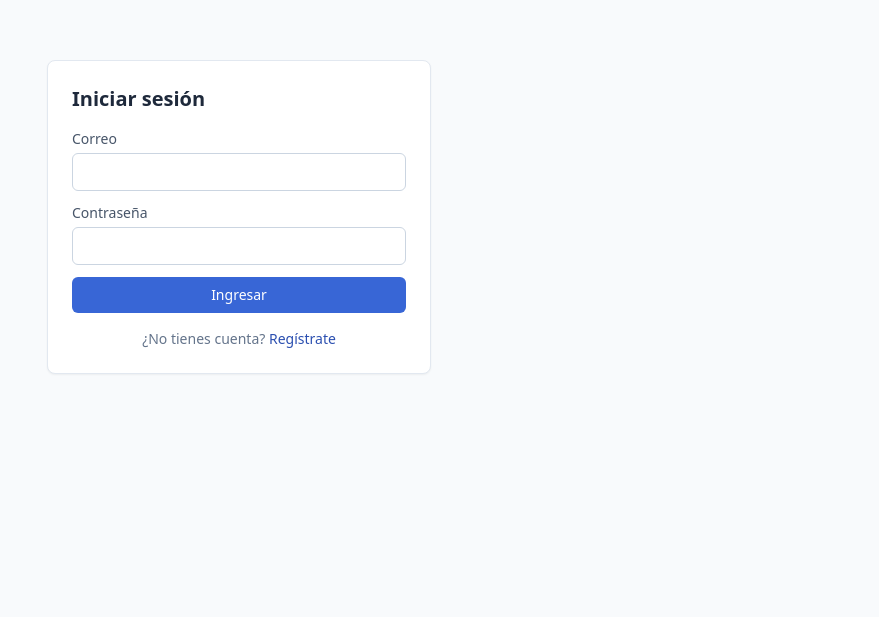
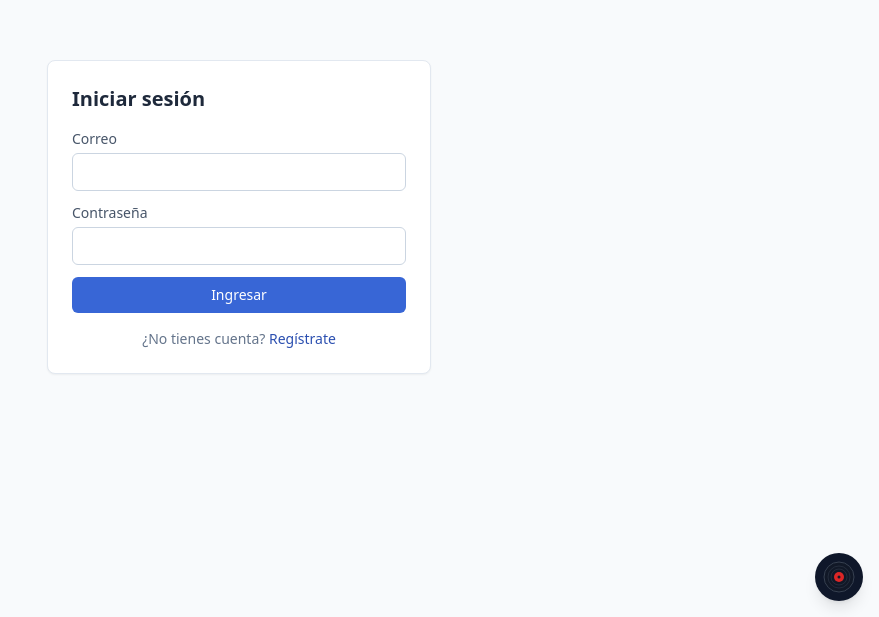
Before and after one commit to Program178690/Agenda_virtual, a React (Vite) app: page /login in a window 1280 px wide. Shown: the part 183-800 px from the top of the page, without its empty margins (401-1280 px from the left). Built offline with nearby package versions, Linux system fonts and the light colour scheme; no server answers.

Commit message:
Agregar easter egg del boton de vinilo (temporal, no fusionar a main)

```diff
--- a/src/App.jsx
+++ b/src/App.jsx
@@ -1,3 +1,4 @@
+import VinylButton from './components/VinylButton';
 import { Routes, Route } from "react-router-dom";
 import { ThemeProvider } from "./context/ThemeContext";
 import Layout from "./components/Layout";
@@ -11,6 +12,7 @@ import Calendario from "./pages/Calendario";
 export default function App() {
   return (
     <ThemeProvider>
+      <VinylButton />
       <Routes>
         <Route path="/login" element={<Login />} />
         <Route path="/registro" element={<Register />} />
--- /dev/null
+++ b/src/components/VinylButton.jsx
@@ -0,0 +1,51 @@
+// src/components/VinylButton.jsx
+import { useRef, useState } from 'react';
+
+export default function VinylButton() {
+  const audioRef = useRef(null);
+  const [sonando, setSonando] = useState(false);
+
+  const toggleSonido = () => {
+    if (!audioRef.current) return;
+
+    if (sonando) {
+      audioRef.current.pause();
+    } else {
+      audioRef.current.play();
+    }
+    setSonando(!sonando);
+  };
+
+  return (
+    <div className="fixed bottom-4 right-4 z-40">
+      <audio
+        ref={audioRef}
+        src="/audio/easter-egg.mp3"
+        onEnded={() => setSonando(false)}
+      />
+      <button
+        onClick={toggleSonido}
+        aria-label="Easter egg"
+        className="w-12 h-12 rounded-full bg-slate-900 dark:bg-black shadow-lg flex items-center justify-center hover:scale-110 transition-transform"
+        style={{
+          animation: sonando ? 'spin-vinyl 2s linear infinite' : 'none',
+        }}
+      >
+        <svg width="32" height="32" viewBox="0 0 32 32">
+          <circle cx="16" cy="16" r="15" fill="#111827" stroke="#374151" strokeWidth="1" />
+          <circle cx="16" cy="16" r="11" fill="none" stroke="#374151" strokeWidth="0.5" />
+          <circle cx="16" cy="16" r="8" fill="none" stroke="#374151" strokeWidth="0.5" />
+          <circle cx="16" cy="16" r="5" fill="#dc2626" />
+          <circle cx="16" cy="16" r="1.5" fill="#111827" />
+        </svg>
+      </button>
+
+      <style>{`
+        @keyframes spin-vinyl {
+          from { transform: rotate(0deg); }
+          to { transform: rotate(360deg); }
+        }
+      `}</style>
+    </div>
+  );
+}
```
Also changed, not shown: 1 other file (tests, documents, lock files or other folders).
